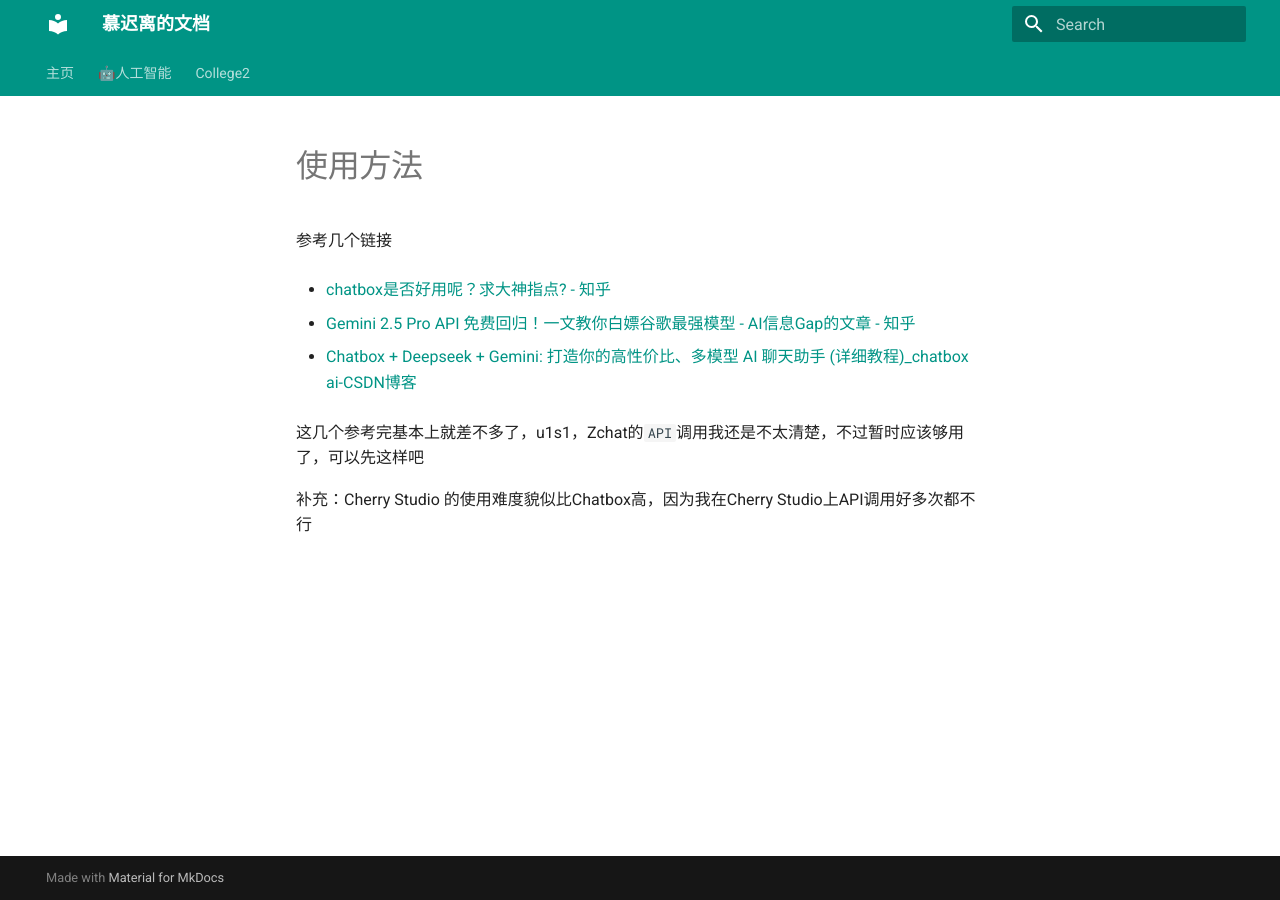
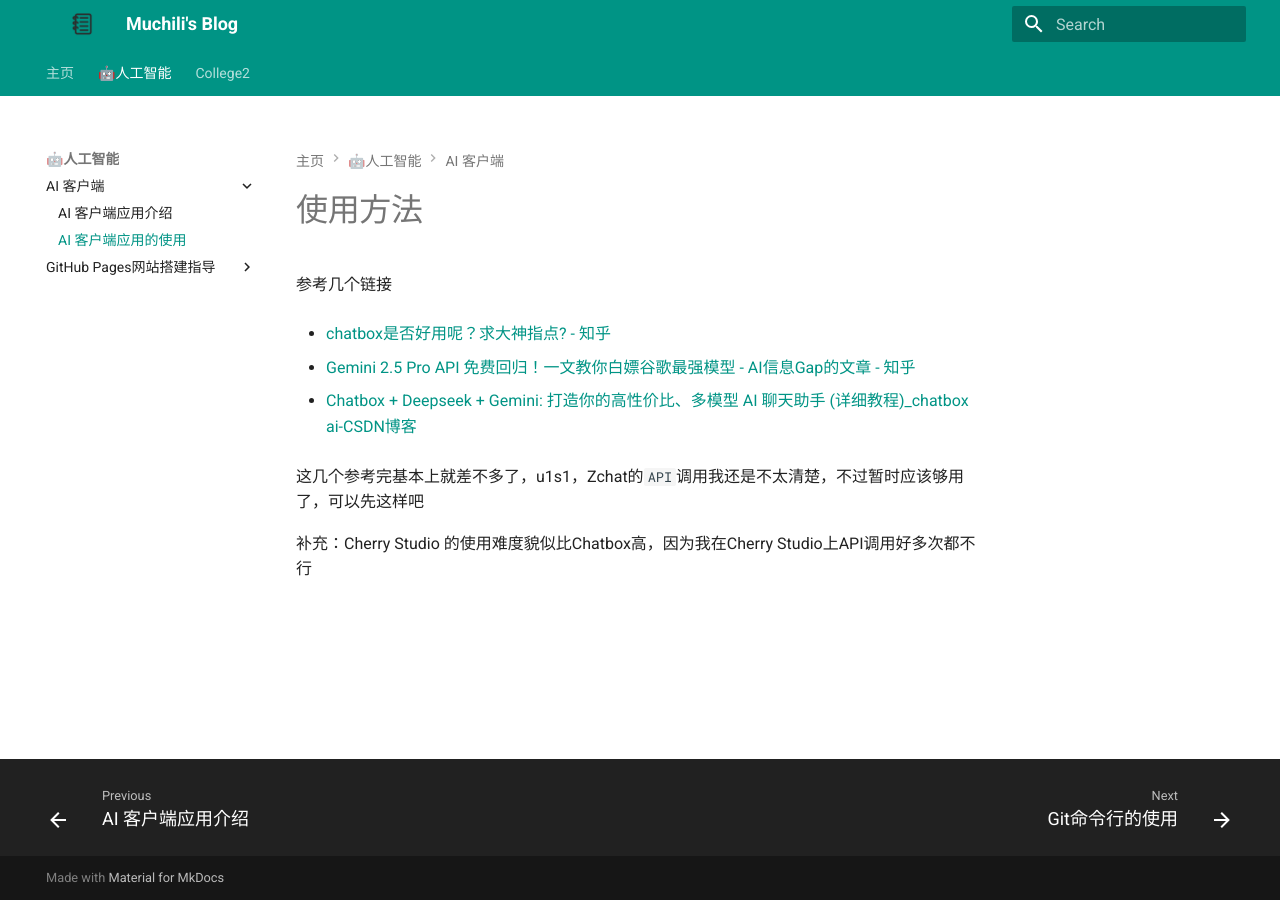
Before and after one commit to Muchili-code/Muchili-code.github.io, an MkDocs documentation site: the page built from docs/Artificial Intelligent/AI Desktop Use/installation.md, in a window 1280 px wide. Built offline with MkDocs 1.6.1 and Material for MkDocs 9.7.7, drawn with Linux system fonts in a browser that asks for light colours.

Commit message:
logo
修改了左上角的logo图片

```diff
--- a/mkdocs.yml
+++ b/mkdocs.yml
@@ -1,24 +1,31 @@
-site_name: 慕迟离的文档
+site_name: Muchili's Blog
 # site_url: https://muchili-code.github.io/
 site_author: 慕迟离
-site_description: 欢迎来到我的小站！
-# site_logo: images/logo.png
+site_description: Welcome To my site!
 theme:
   name: material
+  custom_dir: overrides # 自定义主题目录
 
   palette: #  主题颜色配置
     scheme: default # 主题配色方案
     primary: teal # 主题主色
     accent: teal #  主题强调色
 
+
   features:
+    - navigation.tracking # 在url中使用标题定位锚点
+    - navigation.path # 显示当前路径
+    - navigation.prune # 侧边栏自动折叠
     - navigation.tabs # 启用顶级导航为标签页样式
-    - navigation.top # 顶部导航
+    - navigation.top # 一键回顶部
+    - navigation.footer # 底部导航
+    - search.highlight # 搜索结果高亮
+    - toc.follow # toc 跟随
+    - navigation.tracking # 追踪当前页面在导航中的位置
+    - content.code.annotate # 代码行号
+    - content.code.copy # 为代码块添加复制按钮
     - navigation.instant # 启用页面即时加载，提升浏览体验
-    - navigation.tracking # 追踪当前页面在导航中的位置
-    # - toc.integrate # 关键：将当前页面的目录集成到左侧导航栏
-    - content.code.copy # 为代码块添加复制按钮
-    - search.highlight # 搜索结果高亮
+
     - content.tabs # 允许在 Markdown 中创建选项卡
 
 markdown_extensions:
@@ -47,8 +54,15 @@ markdown_extensions:
 nav:
   - 主页: index.md
   - 🤖人工智能:
-    - AI 客户端应用介绍: AI客户端应用的使用/quick-start.md # 子页面的路径是相对于 docs/ 目录的
-    - AI 客户端应用的使用: AI客户端应用的使用/installation.md
+    - AI 客户端:
+      - AI 客户端应用介绍: Artificial Intelligent/AI Desktop Use/quick-start.md # 子页面的路径是相对于 docs/ 目录的
+      - AI 客户端应用的使用: Artificial Intelligent/AI Desktop Use/installation.md
+    - GitHub Pages网站搭建指导:
+      - Git命令行的使用: Artificial Intelligent/GitHub Pages Instruction/Git命令行.md
+      - Git追踪: Artificial Intelligent/GitHub Pages Instruction/Git追踪原理.md
+      - 仓库作子模块: Artificial Intelligent/GitHub Pages Instruction/仓库作为子模块.md
+      - 项目文件大纲: Artificial Intelligent/GitHub Pages Instruction/项目文件大纲.md
+
   - College2: # 这个路径是相对于你的主仓库的 docs/ 目录的
     - 数据结构与算法分析: # 这里就是子模块的调用
       - 0.进阶语法知识: "notes/College 2/2.数据结构与算法分析（FDS）-Fundemental Data Structure/期末复习/自己笔记/0.基础语法知识.md"
--- /dev/null
+++ b/overrides/partials/logo.html
@@ -0,0 +1,5 @@
+<!-- D:\Program Files\Github\muchili-code.github.io\overrides\partials\logo.html -->
+
+<a href="{{ config.site_url | default(nav.homepage.url, true) | url }}" class="md-header__button md-logo" aria-label="{{ config.site_name | e }}" data-md-component="logo">
+  <img src="{{ 'images/logo.png' | url }}" alt="{{ config.site_name | e }}">
+</a>
```
Also changed, not shown: docs/images/logo.png (added).
